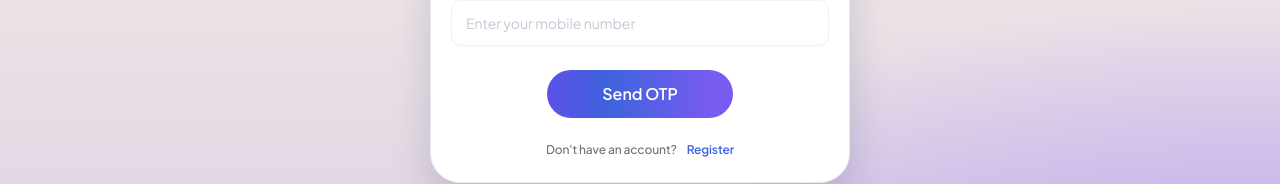
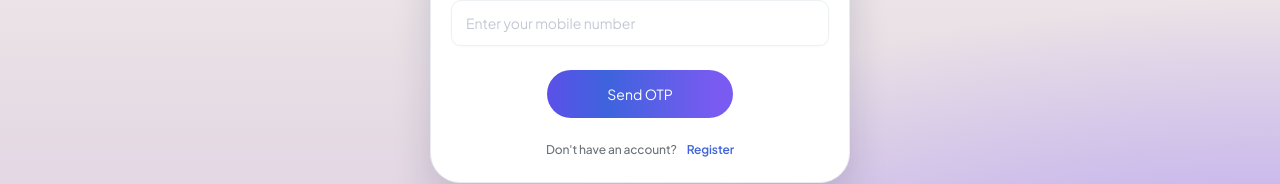
Before and after one commit to shreeram-kaudare-tc/student-kare, an Angular app in the folder student-kare-fe/: page /login4 in a window 1280 px wide. Shown: the part 463-647 px from the top of the page. Built offline with nearby package versions, Linux system fonts and the light colour scheme.

Commit message:
fix login with text

```diff
--- a/student-kare-fe/src/app/components/button/button.ts
+++ b/student-kare-fe/src/app/components/button/button.ts
@@ -18,12 +18,12 @@ export class Button {
   @Input() type: 'button' | 'submit' = 'button';
 
   get classes(): string {
-    const base = 'inline-flex items-center justify-center font-semibold rounded-full transition-all duration-200 focus:outline-none active:scale-95 whitespace-nowrap';
+    const base = 'inline-flex items-center justify-center rounded-full transition-all duration-200 focus:outline-none active:scale-95 whitespace-nowrap';
 
     const sizes: Record<string, string> = {
-      sm: 'px-4 h-10 text-sm',
-      md: 'px-[20px] h-[48px] text-[14px] font-medium leading-[48px]',
-      lg: 'px-[25px] h-[48px] text-[16px] font-semibold leading-[48px]',
+      sm: 'px-4 h-10 text-sm font-semibold',
+      md: 'px-[20px] h-[48px] text-[14px] font-normal leading-[48px]',
+      lg: 'px-[25px] h-[48px] text-[14px] font-normal leading-[48px]',
     };
 
     const variants: Record<string, string> = {
--- a/student-kare-fe/src/app/pages/login-one/login-one.html
+++ b/student-kare-fe/src/app/pages/login-one/login-one.html
@@ -86,11 +86,11 @@
                 <!-- Primary Actions Group - Figma Frame 1686563794 (219px wide, 10px gap) -->
                 <div class="w-[219px] flex flex-col gap-[10px]">
                     <app-button variant="primary" size="lg" [fullWidth]="true" (click)="loginWithVibgyor()">
-                        Log In <span class="font-bold ml-1">with Vibgyor</span>
+                        Log In <span class="font-semibold ml-1">with Vibgyor</span>
                     </app-button>
 
                     <app-button variant="outline" size="lg" [fullWidth]="true" (click)="loginWithoutVibgyor()">
-                        Log In <span class="font-bold ml-1">without Vibgyor</span>
+                        Log In <span class="font-semibold ml-1">without Vibgyor</span>
                     </app-button>
                 </div>
 
```
